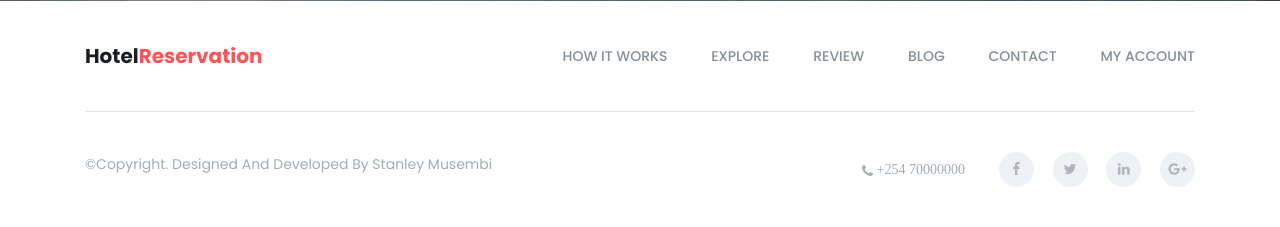
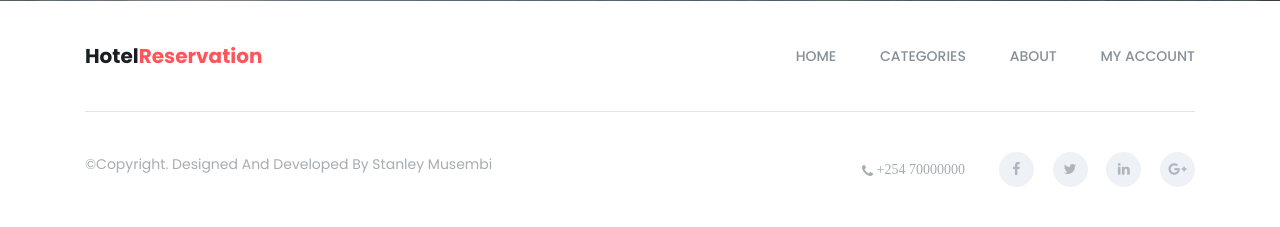
Before and after one commit to cyrus-48/crud-hms-django-app, a Django app: page / in a window 1280 px wide. Shown: the part 1982-2209 px from the top of the page. Run offline with Django 5.2, Linux system fonts and the light colour scheme; data comes from the database, SQL or seed files in the repository; some libraries are stand-ins or nearby versions.

Commit message:
gitignore

```diff
--- a/templates/public/base.html
+++ b/templates/public/base.html
@@ -109,7 +109,6 @@
 								<li class="nav-item"><a href="" class="nav-link" href="#explore">About</a></li>
 								<li class="nav-item"><a href="" class="nav-link" href="#reviews">Reviews</a></li>
 								<li class="nav-item"><a href="{% url 'accounts:profile' %}" class="nav-link" href="#contact">My Account</a></li>
-
 								  <!-- Add profile image link with dropdown -->
 								  {% if user.is_authenticated %}
 								  <li class="nav-item ml-auto dropdown">
@@ -139,9 +138,6 @@
         {% block content%}
 
          {% endblock content%}
-		<!-- statistics strat -->
-
-		<!-- statistics end -->
  		<!--footer start-->
 		<footer id="footer"  class="footer">
 			<div class="container">
@@ -154,12 +150,10 @@
 			           	</div>
 			           	<div class="col-sm-9">
 			           		<ul class="footer-menu-item">
-			                    <li class="scroll"><a href="#works">how it works</a></li>
-			                    <li class="scroll"><a href="#explore">explore</a></li>
-			                    <li class="scroll"><a href="#reviews">review</a></li>
-			                    <li class="scroll"><a href="#blog">blog</a></li>
-			                    <li class="scroll"><a href="#contact">contact</a></li>
-			                    <li class=" scroll"><a href="#contact">my account</a></li>
+			                    <li class="scroll"><a  href="{% url 'hotel:home' %}">home</a></li>
+			                    <li class="scroll"><a href="{% url 'hotel:all_categories' %}">categories</a></li>
+			                    <li class="scroll"><a href="#reviews">about</a></li>
+			                    <li class="scroll"><a href="{% url 'accounts:profile' %}">my account</a></li>
 			                </ul><!--/.nav -->
 			           	</div>
 		           </div>
```
Also changed, not shown: 1 other file.
